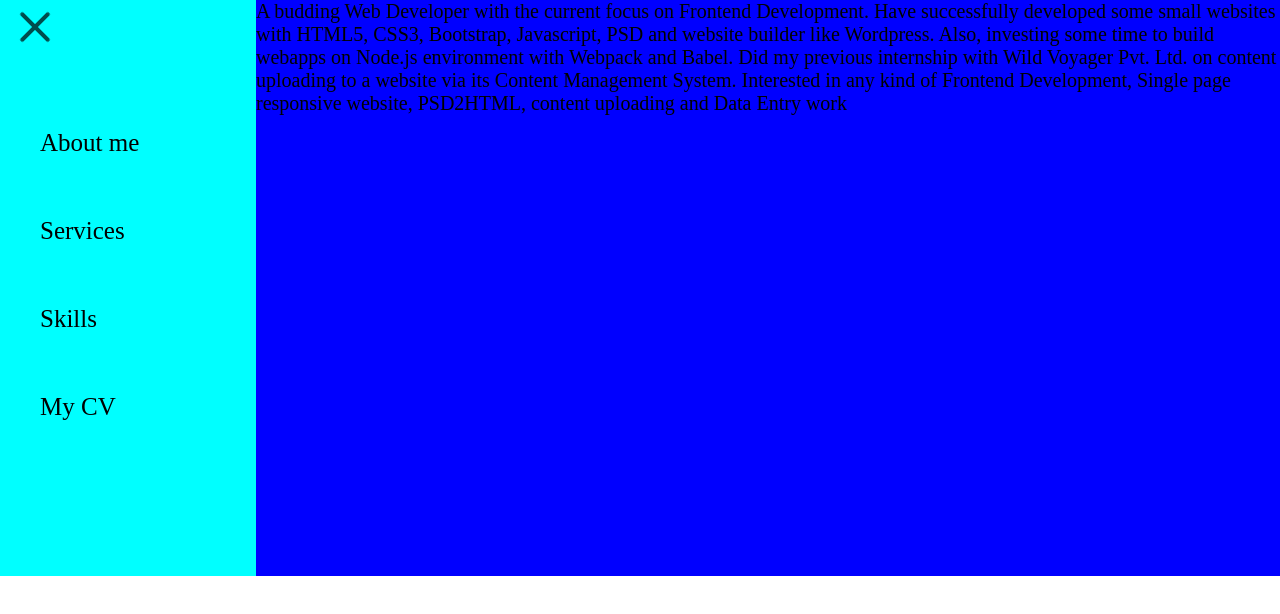
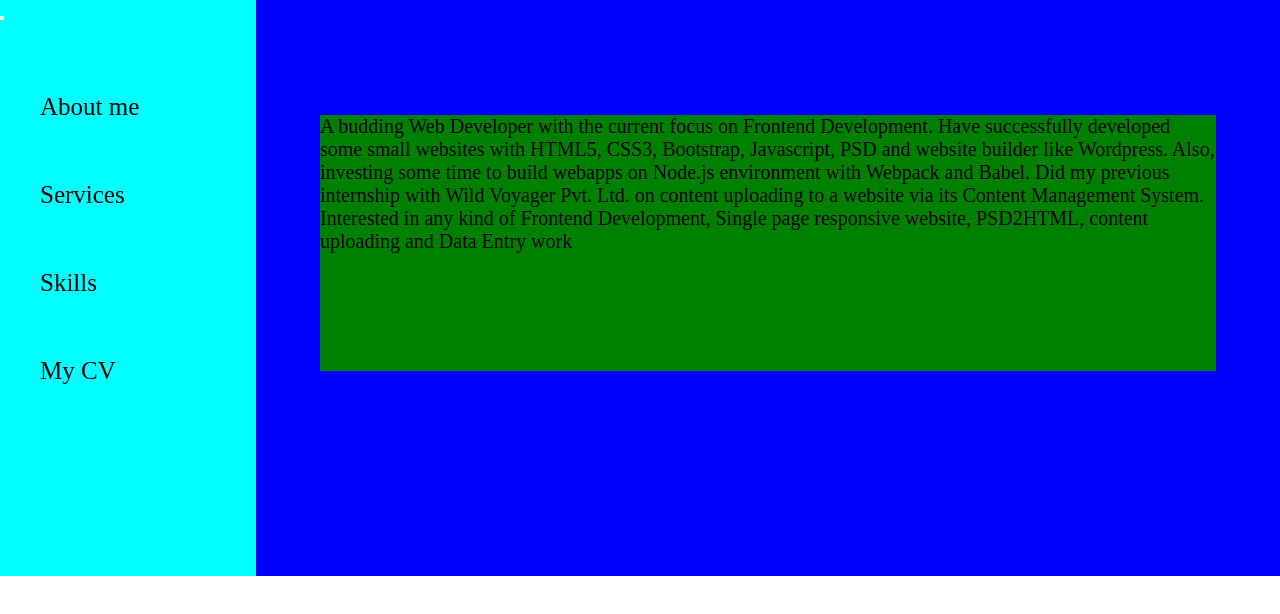
Before and after one commit to bhaskardutta111/portfolioFolder, a plain HTML site: page main site/index.html in a window 1280 px wide. Drawn offline with Linux system fonts and the light colour scheme.

Commit message:
adjusted right side <main div> to hold description and image
display-flex, margin-auto on <about div>

```diff
--- a/main site/index.html
+++ b/main site/index.html
@@ -12,7 +12,8 @@
         <!-- Place favicon.ico in the root directory -->
 
         <link rel="stylesheet" href="styles.css" type="text/css">
-        <link rel="stylesheet" href="hamburgers.css" type="text/css">
+        <!--
+        <link rel="stylesheet" href="hamburgers.css" type="text/css">   -->
 
     </head>
     <body>
@@ -36,10 +37,14 @@
 	    	</div>
 
 	        <div class="main">
-	        	<p id="about">A budding Web Developer with the current focus on Frontend Development. Have successfully developed some small websites with HTML5, CSS3, Bootstrap, Javascript, PSD and website builder like Wordpress. Also, investing some time to build webapps on Node.js environment with Webpack and Babel.
-Did my previous internship with Wild Voyager Pvt. Ltd. on content uploading to a website via its Content Management System.
-
-Interested in any kind of Frontend Development, Single page responsive website, PSD2HTML, content uploading and Data Entry work</p>
+	        	<div class="about">
+	        		<div class="infoText">
+	        			A budding Web Developer with the current focus on Frontend Development. Have successfully developed some small websites with HTML5, CSS3, Bootstrap, Javascript, PSD and website builder like Wordpress. Also, investing some time to build webapps on Node.js environment with Webpack and Babel.
+				Did my previous internship with Wild Voyager Pvt. Ltd. on content uploading to a website via its Content Management System.
+				Interested in any kind of Frontend Development, Single page responsive website, PSD2HTML, content uploading and Data Entry work
+	        		</div>
+	        		<div class="infoPic"></div>
+				</div>
 	        </div>
         </div>
 
--- a/main site/styles.css
+++ b/main site/styles.css
@@ -35,3 +35,10 @@ body {
 	background-color: blue;
 	height: 45vw;
 }
+
+.about{
+	width:70vw;
+	height:20vw;
+	margin: 115px auto;
+	background-color: green;
+}
```
